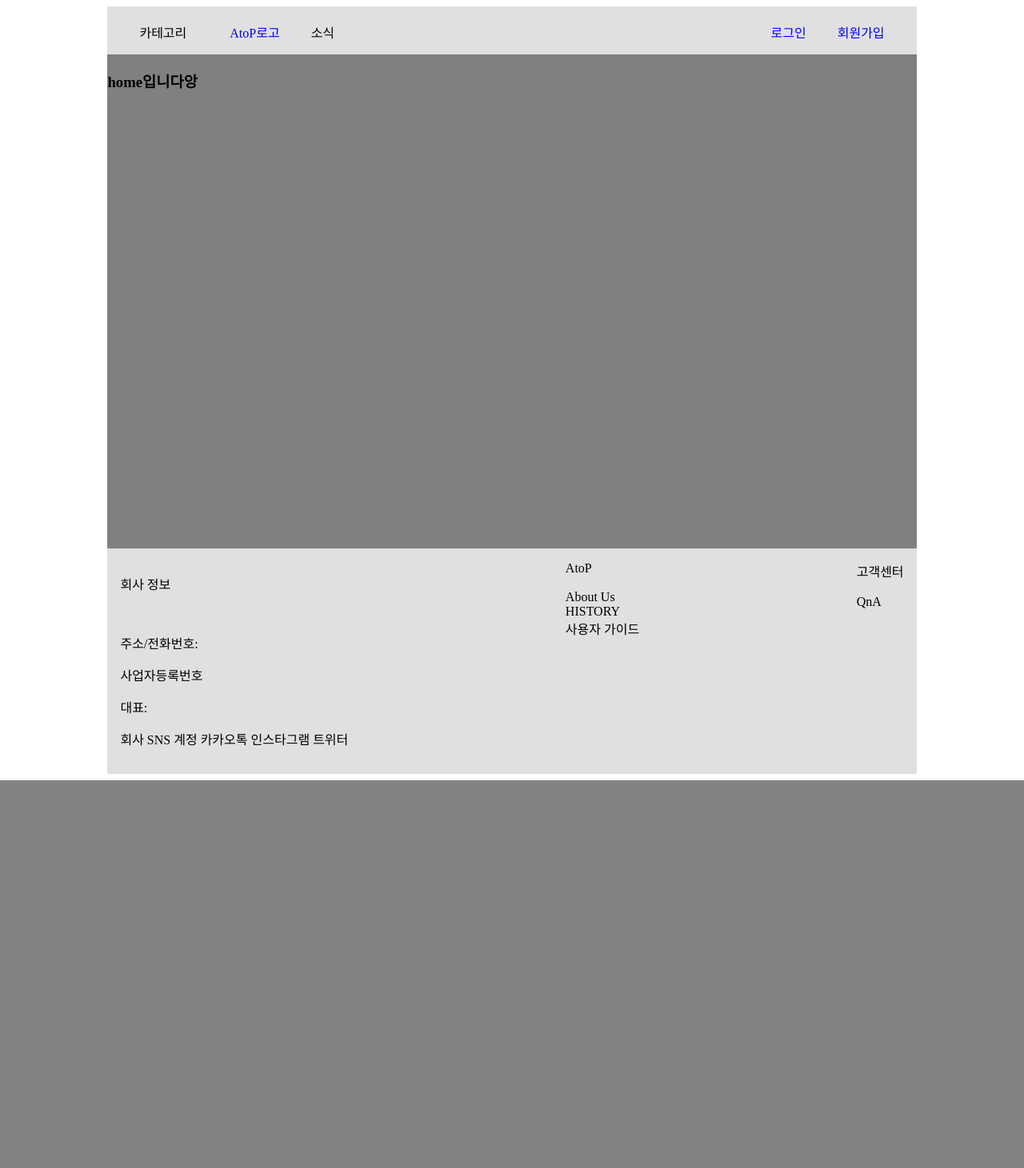
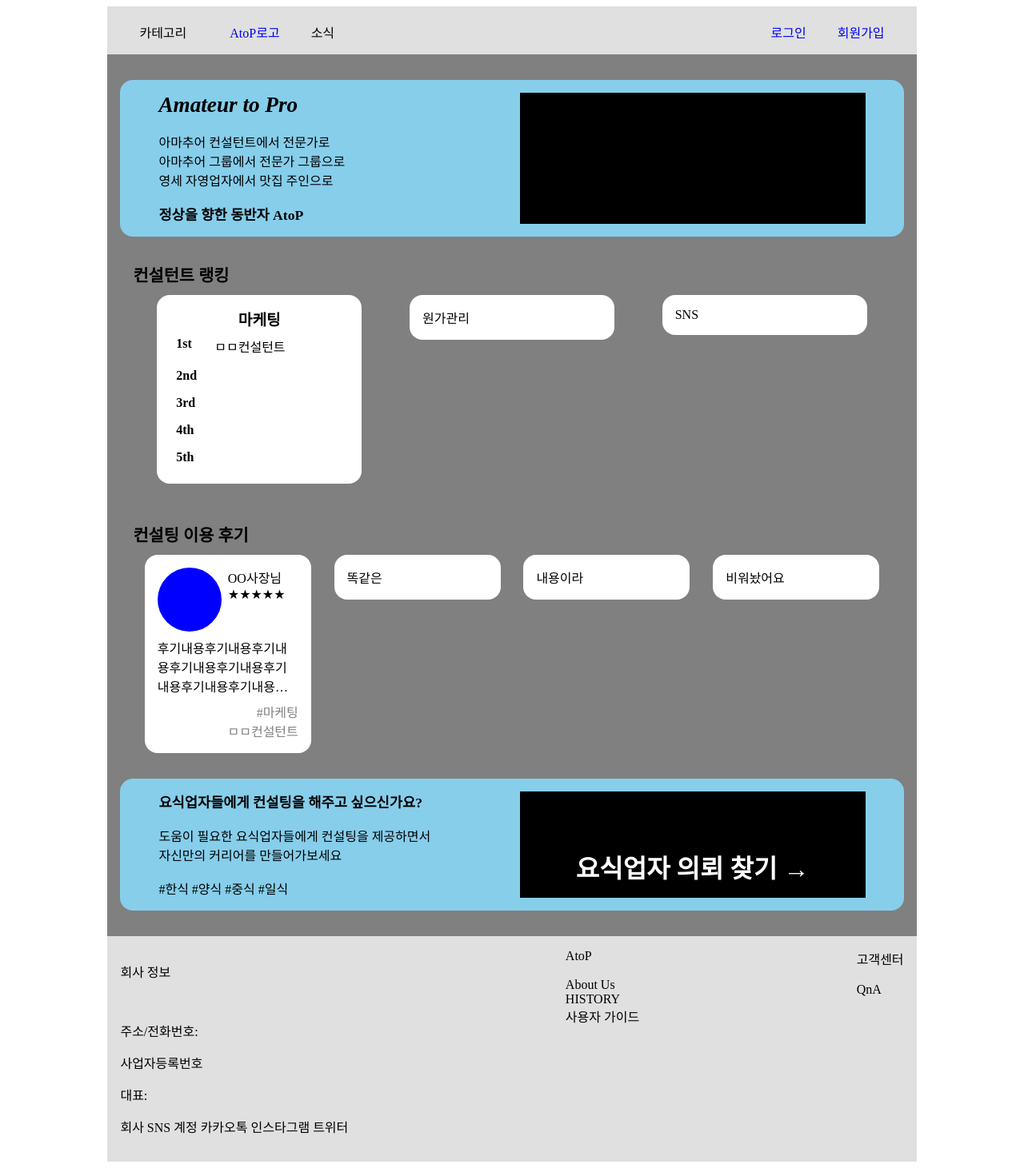
Before and after one commit to A-to-P/atop, a Django app: page / in a window 1280 px wide. Shown: the whole page at 80% size. Before the commit the page ends 976 px from the top, so only its background shows below. Run offline with Django 4.2, Linux system fonts and the light colour scheme.

Commit message:
Feat: home.html 구조 잡기

```diff
--- a/account/static/css/login.css
+++ b/account/static/css/login.css
@@ -4,8 +4,7 @@
   justify-content: center;
   align-items: center;
   box-sizing: border-box;
-  min-height: 64rem;
-  padding-bottom: 17rem;
+  min-height: inherit;
 }
 
 .login_container{
--- a/account/static/css/signup.css
+++ b/account/static/css/signup.css
@@ -48,8 +48,10 @@ a:visited{
 
 /* Signup.html */
 .signup_wrapper{
-  margin-bottom: 200px;
-  padding: 0 20px;
+  display: flex;
+  justify-content: center;
+  align-items: center;
+  min-height: inherit;
 }
 .signup_container{
   height: 500px;
--- a/base/static/css/base.css
+++ b/base/static/css/base.css
@@ -10,6 +10,11 @@ html, body {
   min-width: 60rem;
   min-height: 60rem;
   background-color: grey;
+}
+
+.content {
+  height: fit-content;
+  min-height: 50rem;
 }
 
 /* 내비게이션 바 */
@@ -33,17 +38,10 @@ height: 20px;
 width:fit-content;
 padding: 10px;
 }
-.content{
-  height:auto;
-}
 
 
 /* 푸터 */
 .footer{
-  position: absolute;
-  bottom: 0;
-  width: 100%;
-  height: auto;
   padding: 1rem;
   display:flex;
   justify-content: space-between;
--- a/base/static/css/home.css
+++ b/base/static/css/home.css
@@ -0,0 +1,118 @@
+.content_wrapper{
+    padding: 1rem;
+}
+
+.wrapper {
+    margin: 1rem 0;
+    padding: 1rem;
+    height : fit-content;
+    /* border: 0.2rem black solid; */
+    border-radius: 1rem;
+
+}
+
+.slide {
+    padding: 1rem;
+    width: 16rem;
+    height: fit-content;
+    box-sizing: border-box;
+    border-radius: 1rem;
+    background-color: white;
+}
+
+.title {
+    font-weight: 600;
+    font-size: 1.3rem;
+    padding-bottom: 0.7rem;
+}
+
+.bold_text {
+    font-size: 1.1rem;
+    font-weight: 600;
+}
+
+.AtoP_title{
+    font-size: 1.7rem;
+    font-style: italic;
+}
+
+.text_wrapper {
+    display: flex;
+    justify-content: space-between;
+    padding: 1rem 3rem;
+    background-color: skyblue;
+}
+
+.img_container{
+    display: flex;
+    justify-content: center;
+    align-items: flex-end;
+    width: 25rem;
+    padding: 1rem;
+    background-color: black;
+}
+
+.rank_container {
+    display: flex;
+    justify-content: space-around;
+}
+
+.category_text {
+    text-align: center;
+    font-size: 1.2rem;
+    font-weight: 600;
+}
+
+.rank_number {
+    float: left;
+    clear: both;
+    padding: 0.5rem;
+    font-weight: 600;
+}
+.rank_name {
+    margin-left: 3rem;
+    padding: 0.5rem;
+    overflow: hidden;
+    white-space: nowrap;
+    text-overflow: ellipsis;
+}
+
+.review_container {
+    display: flex;
+    justify-content: space-around;
+}
+
+.review_slide{
+    width: 13rem;
+}
+
+.profile_img{
+    float: left;
+    margin: 0 0.5rem 0.5rem 0;
+    width: 5rem;
+    height: 5rem;
+    border-radius: 50%;
+    background-color: blue;
+}
+
+.review_content{
+    clear: both;
+    overflow: hidden;
+    white-space: normal;
+    text-overflow: ellipsis;
+    display: -webkit-box;
+    -webkit-line-clamp: 3;   /* 말줄임표로 보이는 라인 수*/
+    -webkit-box-orient: vertical;
+}
+
+.consultant_information{
+    text-align: right;
+    padding-top: 0.5rem;
+    color: grey;
+}
+
+.findRequest_text{
+    color: white;
+    font-size: 2rem;
+    font-weight: 600;
+}
--- a/base/templates/base.html
+++ b/base/templates/base.html
@@ -30,9 +30,11 @@
       </div>
       {% endblock %}
 
+      <div class="content">
       {% block content %}
-        {% comment %} base.html을 상속한 템플릿에서 구현해야 하는 영역 {% endcomment %}
+          {% comment %} base.html을 상속한 템플릿에서 구현해야 하는 영역 {% endcomment %}
       {% endblock %}
+      </div>
 
       {% block footer %}
       <div class="footer">
--- a/base/templates/home.html
+++ b/base/templates/home.html
@@ -7,5 +7,59 @@
 {% block title %} Home {% endblock %}
 
 {% block content %}
-<h3> home입니다앙 </h3>
+<div class="content_wrapper">
+    <div class="wrapper text_wrapper">
+        <div class="text_container">
+            <div class="text AtoP_title bold_text">Amateur to Pro</div><br>
+            <div class="text">아마추어 컨설턴트에서 전문가로<br>아마추어 그룹에서 전문가 그룹으로<br>영세 자영업자에서 맛집 주인으로</div><br>
+            <div class="text bold_text">정상을 향한 동반자 AtoP</div>
+        </div>
+        <div class="img_container">사진</div>
+    </div>
+    <div class="wrapper">
+        <div class="title">컨설턴트 랭킹</div>
+        <div class="rank_container">
+            <div class="slide">
+                <div class="category_text">마케팅</div>
+
+                <div class="rank_number">1st</div>
+                <div class="rank_name" onclick="location.href='myProfile'" >ㅁㅁ컨설턴트</div>  <!--컨설턴트 이름 누르면 프로필 페이지 넘어감-->
+
+                <div class="rank_number">2nd</div>
+                <div class="rank_number">3rd</div>
+                <div class="rank_number">4th</div>
+                <div class="rank_number">5th</div>
+            </div>
+            <div class="slide">원가관리</div>
+            <div class="slide">SNS</div>
+        </div>
+    </div>
+    <div class="wrapper">
+        <div class="title">컨설팅 이용 후기</div>
+        <div class="review_container">
+            <div class="slide review_slide" onclick="location.href='myProfile'">
+                <div class="profile_img"></div>   <!--생각해보니 컨설턴트가 아닌 요식업자 프로필이어야하는거 아닌지...-->
+                <div>OO사장님</div>
+                <div>★★★★★</div>
+                <div class="review_content">후기내용후기내용후기내용후기내용후기내용후기내용후기내용후기내용후기내용후기내용후기내용</div>
+                <div class="consultant_information">#마케팅<br>ㅁㅁ컨설턴트</div>
+            </div>
+            <div class="slide review_slide">똑같은</div>
+            <div class="slide review_slide">내용이라</div>
+            <div class="slide review_slide">비워놨어요</div>
+
+        </div>
+    </div>
+    <div class="wrapper text_wrapper">
+        <div class="text_container">
+            <div class="text bold_text"><b>요식업자들에게 컨설팅을 해주고 싶으신가요?</b></div><br>
+            <div class="text">도움이 필요한 요식업자들에게 컨설팅을 제공하면서<br>자신만의 커리어를 만들어가보세요</div><br>
+            <div class="text">#한식 #양식 #중식 #일식</div>
+        </div>
+        <div class="img_container findRequest" onclick="location.href='findRequest'">
+            <span class="findRequest_text">요식업자 의뢰 찾기 → </span>
+        </div>
+    </div>
+</div>
+
 {% endblock %}
```
